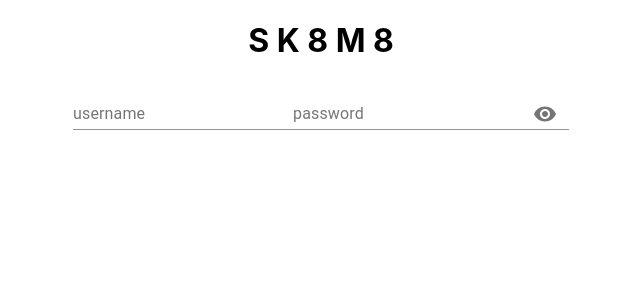
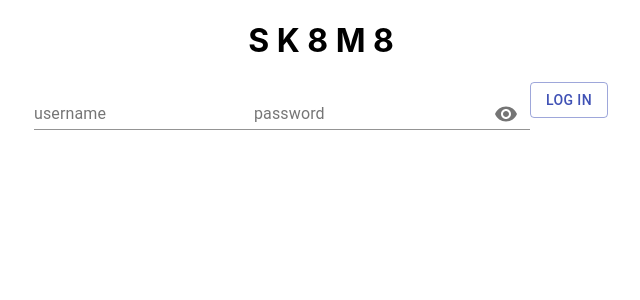
Before and after one commit to ZephSibley/sk8m8, a React (Create React App) app: page /login in a window 1280 px wide. Shown: the top 300 px of the page, without its empty margins (319-959 px from the left). Built offline with nearby package versions, Linux system fonts and the light colour scheme.

Commit message:
Added global config variable REACT_APP_ENDPOINT Added submit button and form wrapping to LoginScreen

```diff
--- a/src/screens/LoginScreen.js
+++ b/src/screens/LoginScreen.js
@@ -1,4 +1,5 @@
 import React from 'react';
+import Button from '@material-ui/core/Button';
 
 import ValidInput from '../components/ui/ValidInput';
 
@@ -16,6 +17,7 @@ const LoginScreen = () => {
   return (
     <div>
       <h1>S K 8 M 8</h1>
+      <form>
         <ValidInput
           label='username'
           validationrules={{
@@ -28,6 +30,23 @@ const LoginScreen = () => {
             isPassword: true
           }}
         />
+        <input
+          accept="image/*"
+          style={{display: 'none'}}
+          id="outlined-button-submit"
+          multiple
+          type="submit"
+        />
+        <label htmlFor="outlined-button-file">
+          <Button
+            variant="outlined"
+            color="primary"
+            component="span"
+          >
+            Log in
+          </Button>
+        </label>
+      </form>
     </div>
   );
 };
```
Also changed, not shown: 1 other file (tests, documents, lock files or other folders). Lines whose indentation alone changed are shown as unchanged.
